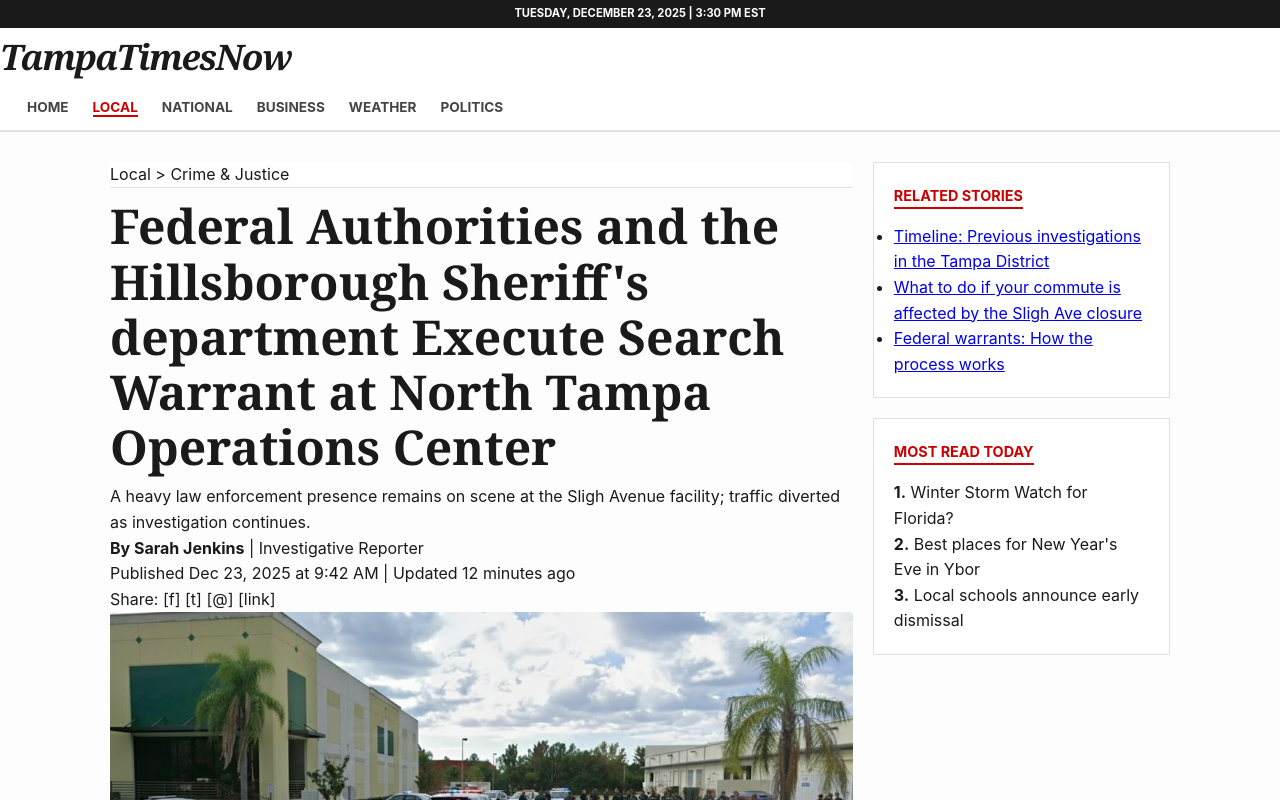
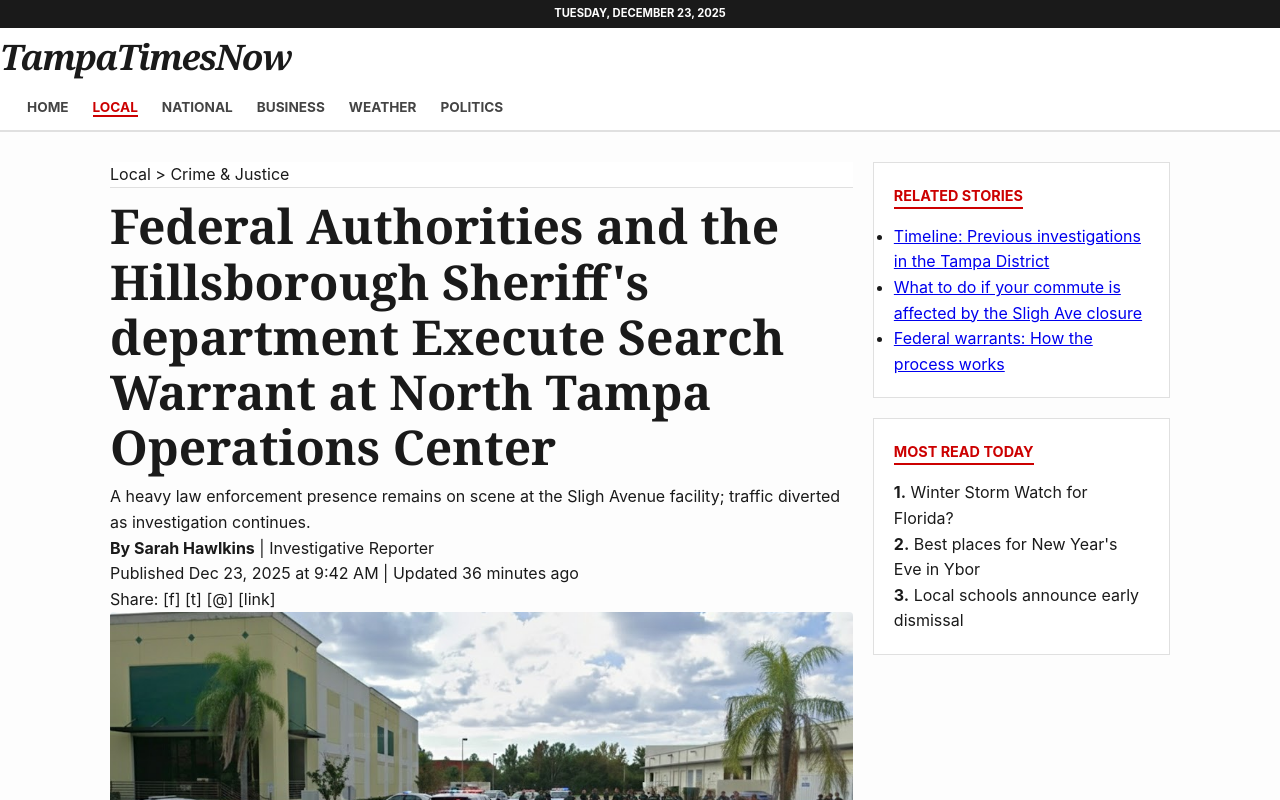
Before and after one commit to TampaTimesNow/tampatimesnow.github.io, a plain HTML site: page article.html in a window 1280 px wide. Shown: the top 800 px of the page. Drawn offline with Linux system fonts and the light colour scheme.

Commit message:
Add files via upload

```diff
--- a/article.html
+++ b/article.html
@@ -8,7 +8,7 @@
 </head>
 <body>
     <div class="top-bar">
-        <p>Tuesday, December 23, 2025 | 3:30 PM EST</p>
+        <p>Tuesday, December 23, 2025</p>
     </div>
 
     <header>
@@ -33,8 +33,8 @@
             <p class="article-subhead">A heavy law enforcement presence remains on scene at the Sligh Avenue facility; traffic diverted as investigation continues.</p>
 
             <div class="article-meta">
-                <p><strong>By Sarah Jenkins</strong> | Investigative Reporter</p>
-                <p>Published Dec 23, 2025 at 9:42 AM | Updated 12 minutes ago</p>
+                <p><strong>By Sarah Hawlkins</strong> | Investigative Reporter</p>
+                <p>Published Dec 23, 2025 at 9:42 AM | Updated 36 minutes ago</p>
                 <div class="social-icons">Share: [f] [t] [@] [link]</div>
             </div>
 
@@ -48,7 +48,7 @@
             <div class="article-body">
                 <p><span class="drop-cap">T</span>AMPA — A coordinated operation involving federal agents and the Hillsborough Sheriff's department caused significant disruption in North Tampa Tuesday morning, as authorities executed an unannounced search warrant at a technical support operations center on W Sligh Avenue.</p>
 
-                <p>Witnesses reported seeing several dozen unmarked SUVs arrive at the location around 8:15 a.m. Agents in tactical gear were seen securing all exits before entering the main lobby. By 9:00 a.m., a wide perimeter was established, blocking off two blocks of commuter traffic.</p>
+                <p>Witnesses reported seeing several dozen Hillsborough Sheriff's deputies arrive at the location around 8:15 a.m. Agents in tactical gear were seen securing all exits before entering the main lobby. By 9:00 a.m., a wide perimeter was established, blocking off two blocks of commuter traffic.</p>
 
                 <p>“We were just starting our shift when the alarms went off,” said one employee, who requested anonymity. “They told us to leave our computers and exit through the front. No one would tell us what was happening.”</p>
 
@@ -81,7 +81,7 @@
     </main>
 
     <footer>
-        <p>&copy; 2025 TampaTimesNow Media Group. All Rights Reserved.</p>
+        <p>&copy; 2026 TampaTimesNow Media Group. All Rights Reserved.</p>
     </footer>
 </body>
 </html>
```
